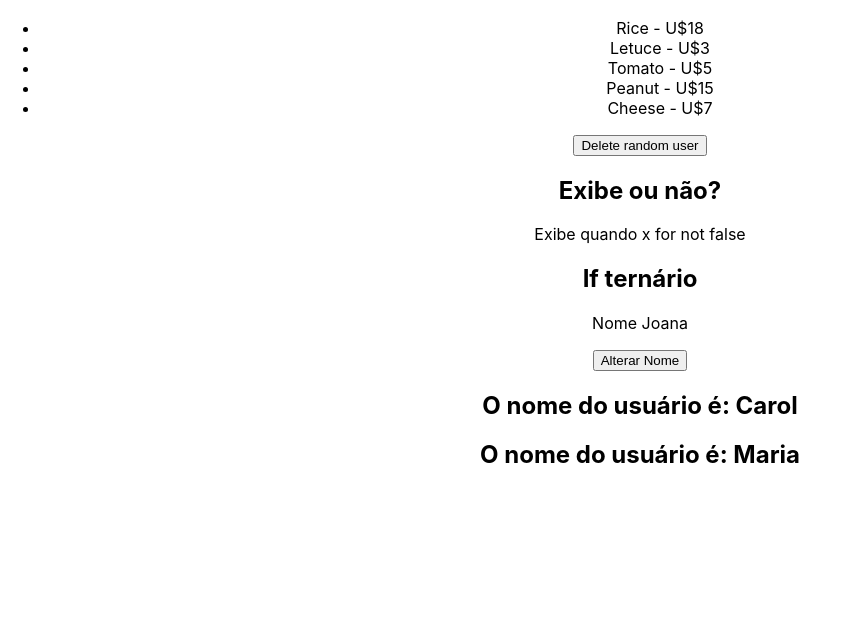
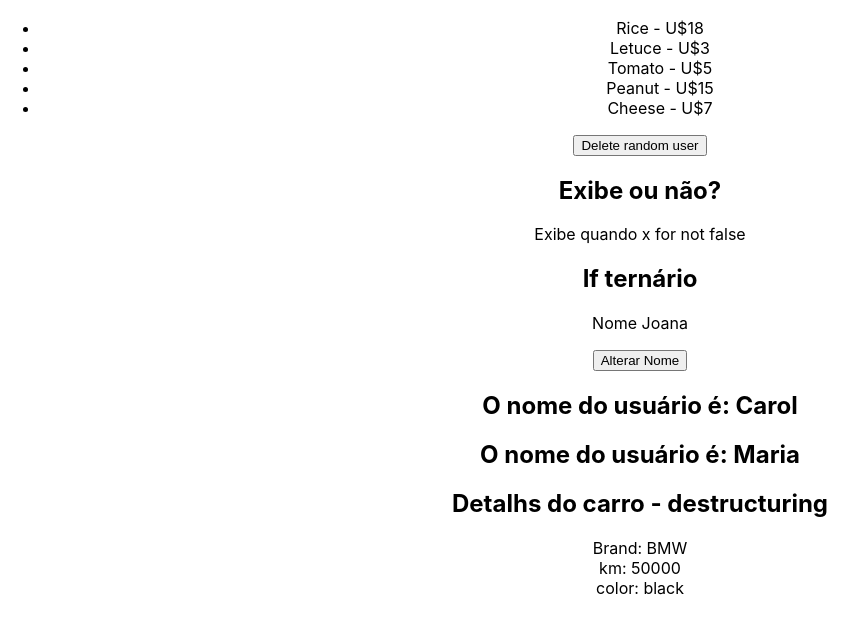
Before and after one commit to carolinakaji/react_estudos, a React (Create React App) app in the folder 2_FUNDAMENTOS/desafio3/: page / in a window 1280 px wide. Shown: the part 1070-1704 px from the top of the page, without its empty margins (0-867 px from the left). Built offline with nearby package versions, Linux system fonts and the light colour scheme.

Commit message:
Destructuring

```diff
--- a/2_FUNDAMENTOS/desafio3/src/App.js
+++ b/2_FUNDAMENTOS/desafio3/src/App.js
@@ -6,6 +6,7 @@ import ManageData from './components/ManageData';
 import ShowUserName from './components/ShowUserName';
 
 import {useState} from 'react';
+import { CarDetails } from './components/CarDetails';
 
 function App() {
   const name = "Carol";
@@ -42,6 +43,10 @@ function App() {
         <ShowUserName name={name}/>
         <ShowUserName name={userName}/>
       </div>
+
+      <div>
+        <CarDetails brand="BMW" km={50000} color="black"/>
+      </div>
     </div>
   );
 }
--- /dev/null
+++ b/2_FUNDAMENTOS/desafio3/src/components/CarDetails.js
@@ -0,0 +1,12 @@
+import React from 'react'
+
+export const CarDetails = ({ brand, km, color }) => {
+  return (
+    <div>
+      <h2>Detalhs do carro - destructuring</h2>
+      <div>Brand: {brand}</div>
+      <div>km: {km}</div>
+      <div>color: {color}</div>
+    </div>
+  )
+}
```
